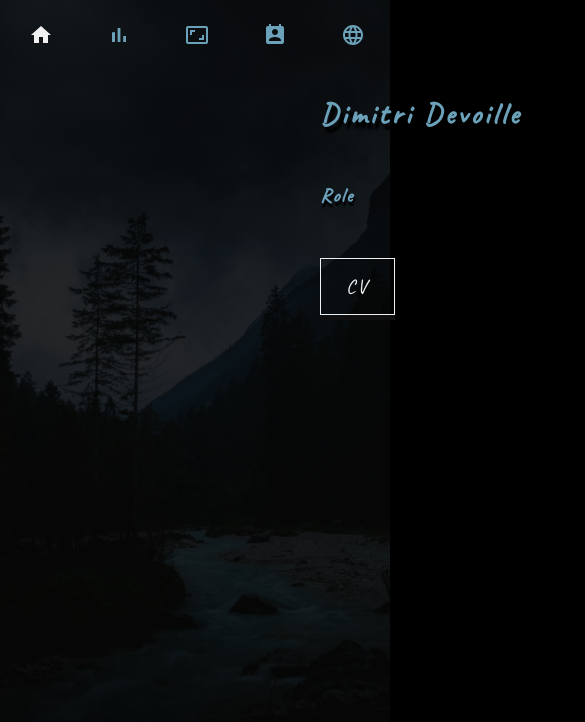
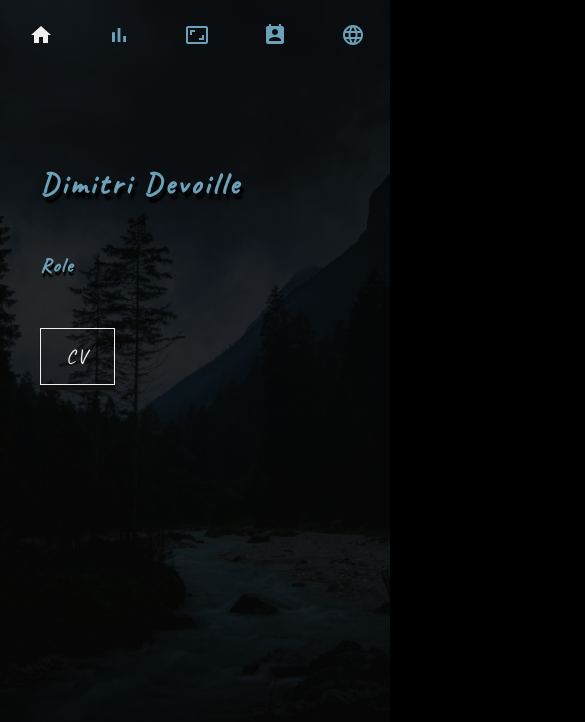
Before and after one commit to dimitriwdev/react-portfolio, a React (Create React App) app: page / in a window 390 px wide. Shown: the top 722 px of the page, 585 px wide, since content can reach past the window. Built offline with nearby package versions, Linux system fonts and the light colour scheme; what i18next-xhr-backend would draw is missing.

Commit message:
fix mobile layout

```diff
--- a/src/components/Navigation.jsx
+++ b/src/components/Navigation.jsx
@@ -32,14 +32,15 @@ const useStyles = makeStyles(() => ({
     "@media (max-width: 1130px)": {
       margin: 0,
     },
+    "@media (max-width: 900px)": {
+      position: "relative",
+      width: "100vw",
+      height: "50px",
+      margin: "0 0 20px 0",
+      padding: 0,
+    },
     "@media (max-height: 800px)": {
       padding: "0 20px",
-    },
-    "@media (max-width: 900px)": {
-      width: "100vw",
-      minHeight: "50px",
-      margin: "0 0 20px 0",
-      padding: 0,
     },
   },
   idContent: {
--- a/src/pages/Contact.jsx
+++ b/src/pages/Contact.jsx
@@ -31,6 +31,9 @@ const useStyles = makeStyles(() => ({
     "@media (max-width: 1200px)": {
       padding: "20px",
     },
+    "@media (max-width: 900px)": {
+      marginLeft: "0px",
+    },
   },
   formDetailsContainer: {
     width: "100%",
--- a/src/pages/Home.jsx
+++ b/src/pages/Home.jsx
@@ -26,6 +26,9 @@ const useStyles = makeStyles(() => ({
     width: "100%",
     marginLeft: "300px",
     padding: "40px",
+    "@media (max-width: 900px)": {
+      marginLeft: "0px",
+    },
     "@media (max-width: 600px)": {
       padding: "20px",
     },
@@ -45,7 +48,7 @@ const useStyles = makeStyles(() => ({
       padding: "75px 60px",
     },
     "@media (max-width: 600px)": {
-      padding: "75px 0px",
+      padding: "75px 20px",
     },
   },
   name: {
--- a/src/pages/Knowledges.jsx
+++ b/src/pages/Knowledges.jsx
@@ -32,6 +32,7 @@ const useStyles = makeStyles(() => ({
     },
     "@media (max-width: 900px)": {
       padding: "20px",
+      marginLeft: "0px",
     },
     "@media (max-width: 400px)": {
       padding: "20px",
--- a/src/pages/Portfolio.jsx
+++ b/src/pages/Portfolio.jsx
@@ -35,6 +35,7 @@ const useStyles = makeStyles(() => ({
     marginLeft: "300px",
     "@media (max-width: 900px)": {
       padding: "20px 20px 20px 20px",
+      marginLeft: "0px",
     },
   },
 }));
```
